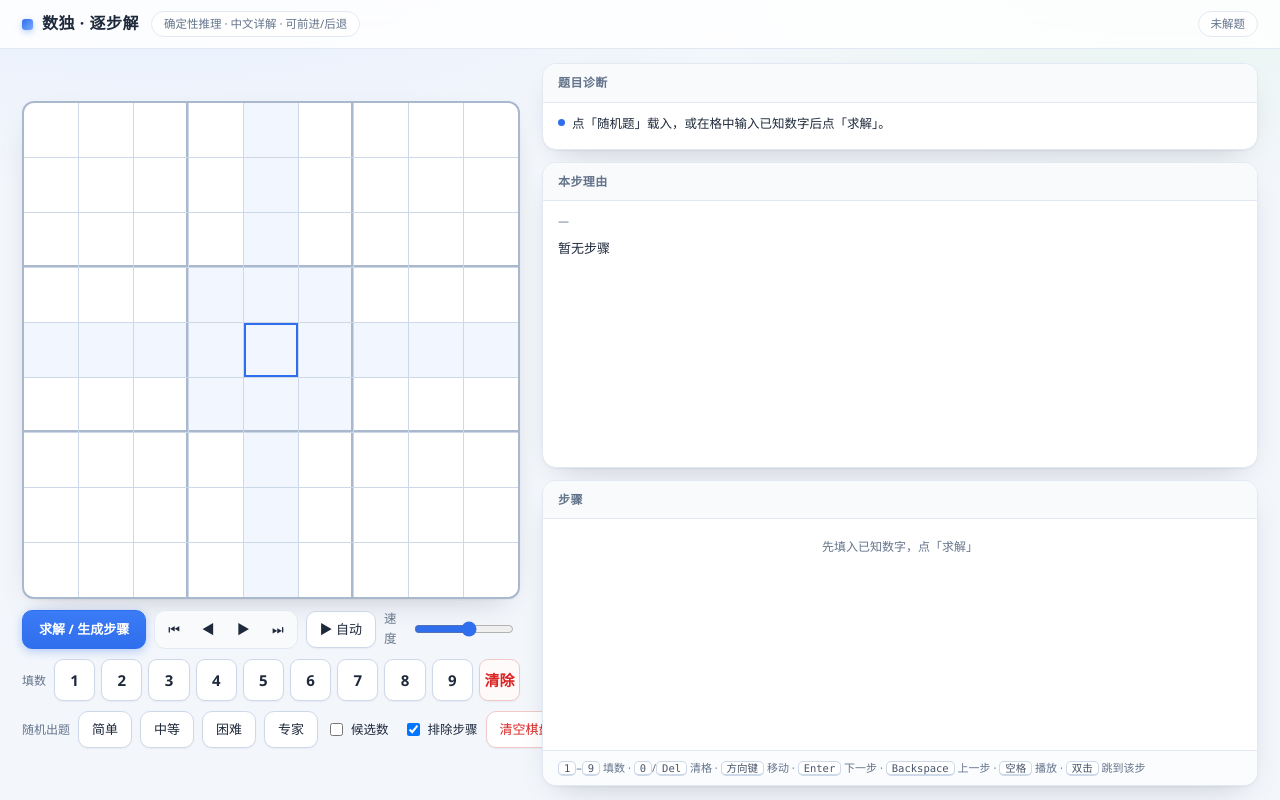
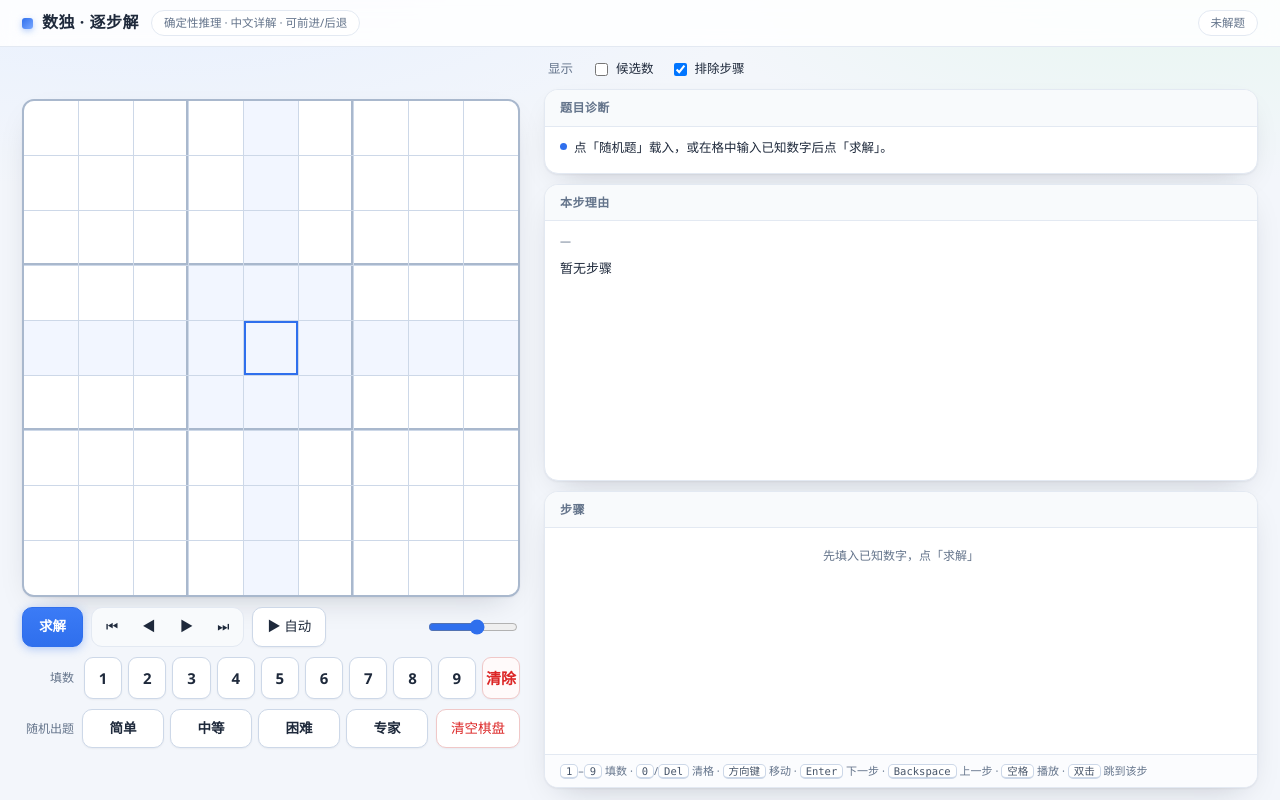
Before and after one commit to jiqinghuang/sudoku, a website: page index.html in a window 1280 px wide. Drawn offline with Linux system fonts and the light colour scheme.

Commit message:
修复棋盘不可见：补回丢失的棋盘/格子 CSS 区块；界面定稿
- 根因：上次重写 index.html 时整段 grid（棋盘+格子+候选数+高亮）CSS 被漏掉，
  81 个格子渲染为零高度 block，棋盘不可见（无头 Edge 截图 + DOM 探针定位）
- 补回完整棋盘样式：9×9 网格、分区线、已知/推理/试填配色、焦点框、候选数九宫格
- 无头浏览器截图验证：1600×900 空白/解题中、1366×768 均一屏完整显示，无滚动条
- 测试 45 + 46 全绿（测试覆盖编译产物）

```diff
--- a/index.html
+++ b/index.html
@@ -12,8 +12,8 @@
   --ok:#0b8a55; --ok-soft:#e4f7ee;
   --warn:#b45309; --warn-soft:#fdf1df;
   --err:#dc2626; --err-soft:#fdecec;
-  /* 棋盘格子大小 = 视口高宽与控制区高度三者取最小，保证一屏装下 */
-  --cell:min(54px,calc((100vh - 268px)/9),calc((100vw - 560px)/9));
+  /* 格子大小 = 视口高 / 视口宽 / 上限 三者取最小；预算 300px 留足余量，绝不挤压棋盘 */
+  --cell:min(54px,calc((100vh - 300px)/9),calc((100vw - 400px)/9));
   --shadow:0 1px 2px rgba(15,23,42,.05),0 12px 32px -16px rgba(15,23,42,.25);
 }
 *{box-sizing:border-box}
@@ -24,10 +24,9 @@ body{margin:0;color:var(--txt);overflow:hidden;              /* 整页不滚动
     radial-gradient(1100px 480px at 12% -12%, #e4eeff 0%, rgba(228,238,255,0) 60%),
     radial-gradient(900px 420px at 92% -6%, #e6f6ef 0%, rgba(230,246,239,0) 55%),
     var(--bg);
-  background-attachment:fixed;
   font:14px/1.6 "Segoe UI","Microsoft YaHei",system-ui,sans-serif;
   -webkit-font-smoothing:antialiased}
-header{flex:0 0 auto;padding:11px 22px;background:rgba(255,255,255,.86);backdrop-filter:blur(8px);
+header{flex:0 0 auto;padding:10px 22px;background:rgba(255,255,255,.86);backdrop-filter:blur(8px);
   border-bottom:1px solid var(--line);display:flex;align-items:center;gap:12px;flex-wrap:wrap}
 header h1{font-size:16px;margin:0;font-weight:700;letter-spacing:.5px;display:flex;align-items:center;gap:9px}
 header h1::before{content:"";width:11px;height:11px;border-radius:3px;
@@ -37,12 +36,15 @@ header .sp{flex:1}
 .tag.ok{color:var(--ok);border-color:#bfe6d2;background:var(--ok-soft)}
 .tag.err{color:var(--err);border-color:#f3c1c1;background:var(--err-soft)}
 .tag.warn{color:var(--warn);border-color:#f0d9b0;background:var(--warn-soft)}
-.wrap{flex:1;min-height:0;display:flex;gap:22px;padding:14px 22px}
-.left{flex:0 0 auto;width:calc(var(--cell)*9 + 12px);
-  display:flex;flex-direction:column;gap:10px;justify-content:center}
-.right{flex:1 1 0;min-width:300px;display:flex;flex-direction:column;gap:12px;min-height:0}
+.wrap{flex:1;min-height:0;display:flex;gap:24px;padding:12px 22px}
+.left{flex:0 0 auto;width:max(calc(var(--cell)*9 + 12px), 430px);
+  display:flex;flex-direction:column;gap:10px}
+/* 垂直居中用 auto-margin：空间够就居中，不够就顶对齐，永远不会把棋盘裁出屏幕 */
+.board{margin-top:auto}
+.genbar{margin-bottom:auto}
+.right{flex:1 1 0;min-width:300px;display:flex;flex-direction:column;gap:10px;min-height:0}
 
-/* ---------- grid ---------- */
+/* ---------- grid（棋盘与格子） ---------- */
 .board{flex:0 0 auto;display:grid;grid-template-columns:repeat(9,var(--cell));grid-template-rows:repeat(9,var(--cell));
   background:var(--line2);gap:1px;border:2px solid #a9b8cd;border-radius:12px;overflow:hidden;user-select:none;
   box-shadow:var(--shadow)}
@@ -75,10 +77,10 @@ header .sp{flex:1}
   background:#fff;color:#c2410c;font-size:9px;font-weight:700;box-shadow:0 0 0 1px #f0c987;pointer-events:none}
 .badge:empty{display:none}
 
-/* ---------- controls ---------- */
-.playbar,.genbar{display:flex;gap:8px;flex-wrap:nowrap;align-items:center}
+/* ---------- 左栏：三行控制，每行只做一件事 ---------- */
+.playbar{display:flex;gap:8px;align-items:center;flex-wrap:wrap}
 button{background:#fff;color:var(--txt);border:1px solid var(--line2);border-radius:10px;
-  padding:7px 13px;font:inherit;font-size:13px;cursor:pointer;white-space:nowrap;
+  padding:8px 14px;font:inherit;font-size:13.5px;cursor:pointer;white-space:nowrap;
   box-shadow:0 1px 2px rgba(15,23,42,.05);
   transition:background .12s,border-color .12s,box-shadow .12s,transform .06s}
 button:hover:not(:disabled){background:#f5f8ff;border-color:#b9c9e4;box-shadow:0 2px 8px rgba(47,111,237,.14)}
@@ -89,29 +91,37 @@ button.pri{background:linear-gradient(180deg,#3b7bf6,#2f6fed);border-color:#2f6f
   padding:8px 16px;font-weight:600;box-shadow:0 2px 10px rgba(47,111,237,.35)}
 button.pri:hover:not(:disabled){background:linear-gradient(180deg,#4a87f8,#3b7bf6);border-color:#3b7bf6}
 .navgrp{display:inline-flex;gap:2px;background:var(--panel2);border:1px solid var(--line);border-radius:11px;padding:3px}
-.navgrp button{border:none;background:transparent;box-shadow:none;padding:5px 10px;border-radius:8px}
+.navgrp button{border:none;background:transparent;box-shadow:none;padding:5px 11px;border-radius:8px}
 .navgrp button:hover:not(:disabled){background:#e8f0fe;border-color:transparent;box-shadow:none}
-.spd{display:inline-flex;align-items:center;gap:8px;font-size:12.5px;color:var(--dim);margin-left:auto;padding-right:4px}
-.glabel{font-size:12px;color:var(--dim);flex:0 0 auto}
+.spd{margin-left:auto;width:90px;vertical-align:middle;accent-color:var(--acc)}
+
+/* 数字键盘：10 等分撑满，单字符永远不会被裁 */
+.padrow{display:flex;gap:10px;align-items:center}
+.glabel{font-size:12px;color:var(--dim);flex:0 0 52px;text-align:right}
 .pad{flex:1;display:grid;grid-template-columns:repeat(10,1fr);gap:6px}
 .pad button{padding:8px 0;font-size:15px;font-weight:700;border-radius:9px}
 .pad button:last-child{color:var(--err);border-color:#f0c8c8;background:#fffafa}
 .pad button:last-child:hover:not(:disabled){background:#fdeeee;border-color:#eeb8b8}
-.chk{display:flex;gap:14px;align-items:center;font-size:12.5px;color:var(--txt);flex:0 0 auto}
-.chk label{display:flex;gap:5px;align-items:center;cursor:pointer}
-#bClr{margin-left:auto;color:var(--err);border-color:#f0c8c8}
+
+/* 随机出题行：4 个难度均分宽度，清空棋盘独立 */
+.genbar{display:flex;gap:8px;align-items:center;flex-wrap:wrap}
+.genbar .diff{flex:1;display:grid;grid-template-columns:repeat(4,1fr);gap:6px}
+.genbar .diff button{padding:8px 0;font-weight:600}
+#bClr{color:var(--err);border-color:#f0c8c8;flex:0 0 auto}
 #bClr:hover:not(:disabled){background:#fdeeee;border-color:#eeb8b8}
-input[type=range]{width:100px;vertical-align:middle;accent-color:var(--acc)}
 
-/* ---------- panels ---------- */
+/* ---------- 右栏：选项工具条 + 三张卡（卡片内部滚动） ---------- */
+.optbar{flex:0 0 auto;display:flex;gap:18px;align-items:center;font-size:12.5px;color:var(--dim);padding:0 4px}
+.optbar .chk{display:flex;gap:16px;align-items:center;color:var(--txt)}
+.optbar label{display:flex;gap:5px;align-items:center;cursor:pointer}
 .card{background:var(--panel);border:1px solid var(--line);border-radius:14px;overflow:hidden;
   box-shadow:var(--shadow);display:flex;flex-direction:column;flex:0 0 auto}
 .card.grow{flex:1 1 0;min-height:0}
-.card>h2{flex:0 0 auto;margin:0;padding:9px 15px;font-size:12px;font-weight:600;color:var(--dim);
+.card>h2{flex:0 0 auto;margin:0;padding:8px 15px;font-size:12px;font-weight:600;color:var(--dim);
   border-bottom:1px solid var(--line);background:var(--panel2);letter-spacing:.4px;
   display:flex;justify-content:space-between;align-items:center}
 .card .body{padding:10px 15px;min-height:0;overflow-y:auto}
-#diag{font-size:12.5px;white-space:pre-wrap;line-height:1.7;max-height:22vh}
+#diag{font-size:12.5px;white-space:pre-wrap;line-height:1.7;max-height:20vh}
 #diag .s{display:flex;gap:7px;align-items:flex-start;margin-bottom:5px}
 #diag .dot{flex:0 0 auto;width:7px;height:7px;border-radius:50%;margin-top:6px;background:var(--dim)}
 #diag .ok .dot{background:var(--ok)} #diag .bad .dot{background:var(--err)}
@@ -154,19 +164,17 @@ input[type=range]{width:100px;vertical-align:middle;accent-color:var(--acc)}
 .steps li.m .k{background:#eef2ff;color:#4f46e5}
 .steps li .x{overflow:hidden;text-overflow:ellipsis;white-space:nowrap}
 .empty{padding:18px 15px;color:var(--dim);font-size:12px;text-align:center}
-.hint{flex:0 0 auto;font-size:11px;color:var(--dim);line-height:1.8;padding:7px 15px;border-top:1px solid var(--line);background:#fbfcfe}
+.hint{flex:0 0 auto;font-size:11px;color:var(--dim);line-height:1.8;padding:6px 15px;border-top:1px solid var(--line);background:#fbfcfe}
 .hint kbd{background:#fff;border:1px solid var(--line2);border-bottom-width:2px;border-radius:5px;
   padding:0 5px;font-family:Consolas,monospace;font-size:10.5px;color:#475569}
 /* 小屏兜底：窗口过小/手机上恢复滚动 */
-@media(max-width:860px),(max-height:560px){
+@media(max-width:860px),(max-height:620px){
   body{overflow:auto}
   .wrap{flex-direction:column}
-  .left{width:auto;justify-content:flex-start;align-items:center}
+  .left{width:auto;justify-content:flex-start;align-items:stretch}
+  .glabel{flex:0 0 auto;text-align:left}
   :root{--cell:min(9.8vw,50px)}
   .right{min-width:100%}
-  .playbar,.genbar{flex-wrap:wrap}
-  .spd{margin-left:0}
-  #bClr{margin-left:0}
 }
 </style>
 </head>
@@ -185,33 +193,38 @@ input[type=range]{width:100px;vertical-align:middle;accent-color:var(--acc)}
     <div class="board" id="board"></div>
 
     <div class="playbar">
-      <button class="pri" id="bSolve">求解 / 生成步骤</button>
+      <button class="pri" id="bSolve" title="校验题目并生成逐步推理">求解</button>
       <span class="navgrp">
         <button id="bFirst" title="回到开头">⏮</button><button id="bPrev" title="上一步">◀</button>
         <button id="bNext" title="下一步">▶</button><button id="bLast" title="跳到最后">⏭</button>
       </span>
       <button id="bPlay">▶ 自动</button>
-      <label class="spd">速度<input type="range" id="spd" min="1" max="10" value="6"></label>
+      <input type="range" id="spd" min="1" max="10" value="6" title="自动播放速度" class="spd">
     </div>
 
-    <div class="playbar">
+    <div class="padrow">
       <span class="glabel">填数</span>
       <div class="pad" id="pad"></div>
     </div>
 
     <div class="genbar">
       <span class="glabel">随机出题</span>
-      <button data-gen="40">简单</button><button data-gen="34">中等</button>
-      <button data-gen="28">困难</button><button data-gen="24">专家</button>
-      <span class="chk">
-        <label><input type="checkbox" id="cCands">候选数</label>
-        <label><input type="checkbox" id="cElims" checked>排除步骤</label>
+      <span class="diff">
+        <button data-gen="40">简单</button><button data-gen="34">中等</button>
+        <button data-gen="28">困难</button><button data-gen="24">专家</button>
       </span>
       <button id="bClr">清空棋盘</button>
     </div>
   </div>
 
   <div class="right">
+    <div class="optbar">
+      <span>显示</span>
+      <span class="chk">
+        <label><input type="checkbox" id="cCands">候选数</label>
+        <label><input type="checkbox" id="cElims" checked>排除步骤</label>
+      </span>
+    </div>
     <div class="card"><h2>题目诊断</h2><div class="body" id="diag"></div></div>
     <div class="card grow"><h2>本步理由 <span id="rIdx" style="font-weight:400"></span></h2><div class="body" id="reason"></div></div>
     <div class="card grow">
```
